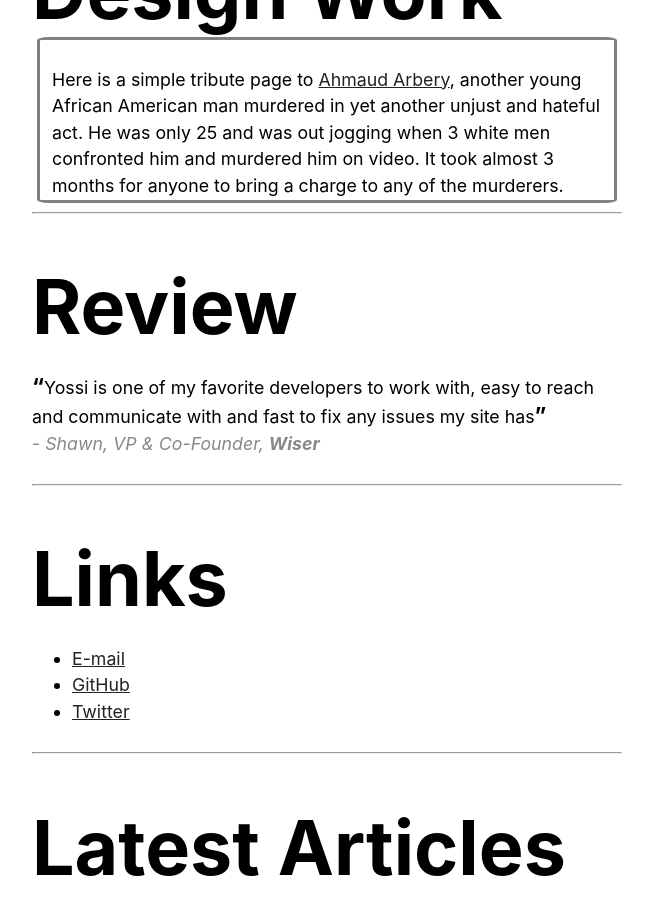
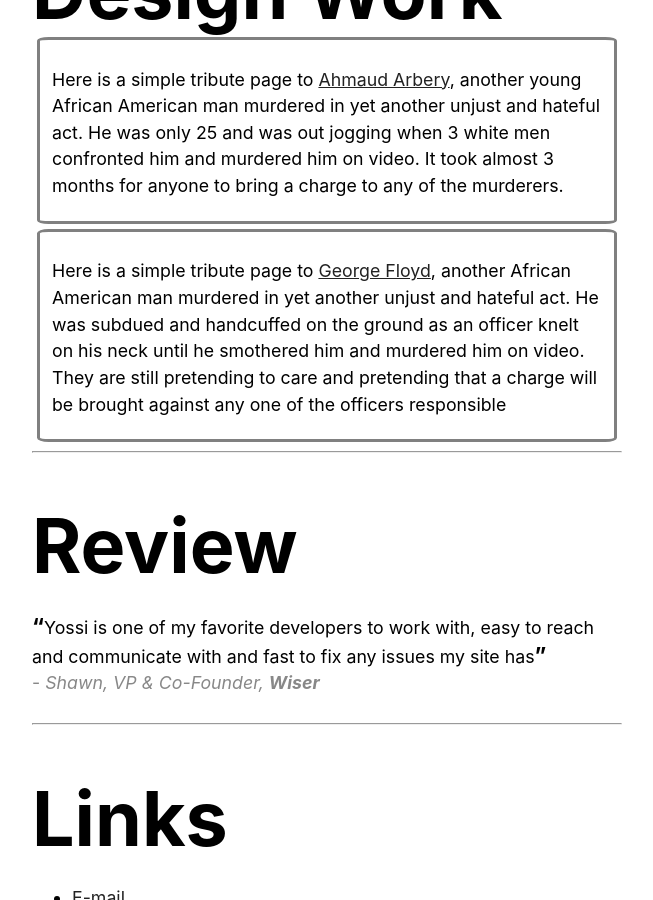
Before and after one commit to snuthern/snuthern.github.io, a Jekyll site: the page built from index.html, in a window 1280 px wide and 900 px high, scrolled down 809 px. Shown: the whole window, without its empty margins (313-966 px from the left). Built offline with Jekyll 4.4.1, drawn with Linux system fonts in a browser that asks for light colours.

Commit message:
Adding styles

```diff
--- a/index.html
+++ b/index.html
@@ -16,7 +16,12 @@ title : Adventures In JavaScript
 
         <div class="project-frame">
           <p>Here is a simple tribute page to <a href="/projects/simple/ahmaud.html">Ahmaud Arbery</a>, another young African American man murdered in yet another unjust and hateful act. He was only 25 and was out jogging when 3 white men confronted him and murdered him on video. It took almost 3 months for anyone to bring a charge to any of the murderers.</p>
+			<br />
 
+        </div>
+		  <div class="project-frame">
+          <p>Here is a simple tribute page to <a href="/projects/simple/floyd.html">George Floyd</a>, another African American man murdered in yet another unjust and hateful act. He was subdued and handcuffed on the ground as an officer knelt on his neck until he smothered him and murdered him on video. They are still pretending to care and pretending that a charge will be brought against any one of the officers responsible</p>
+			<br />
         </div>
       </section>
       <hr />
```
